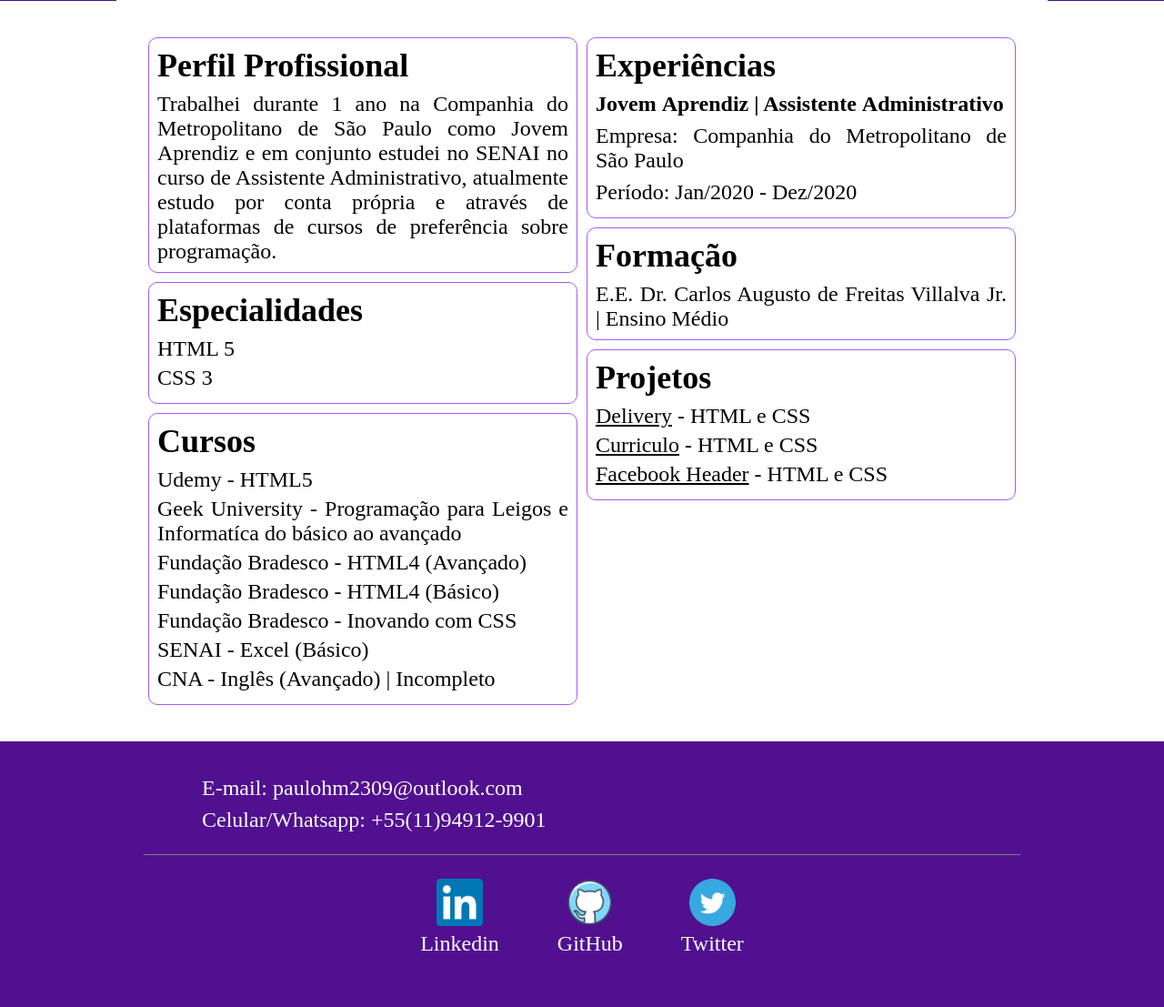
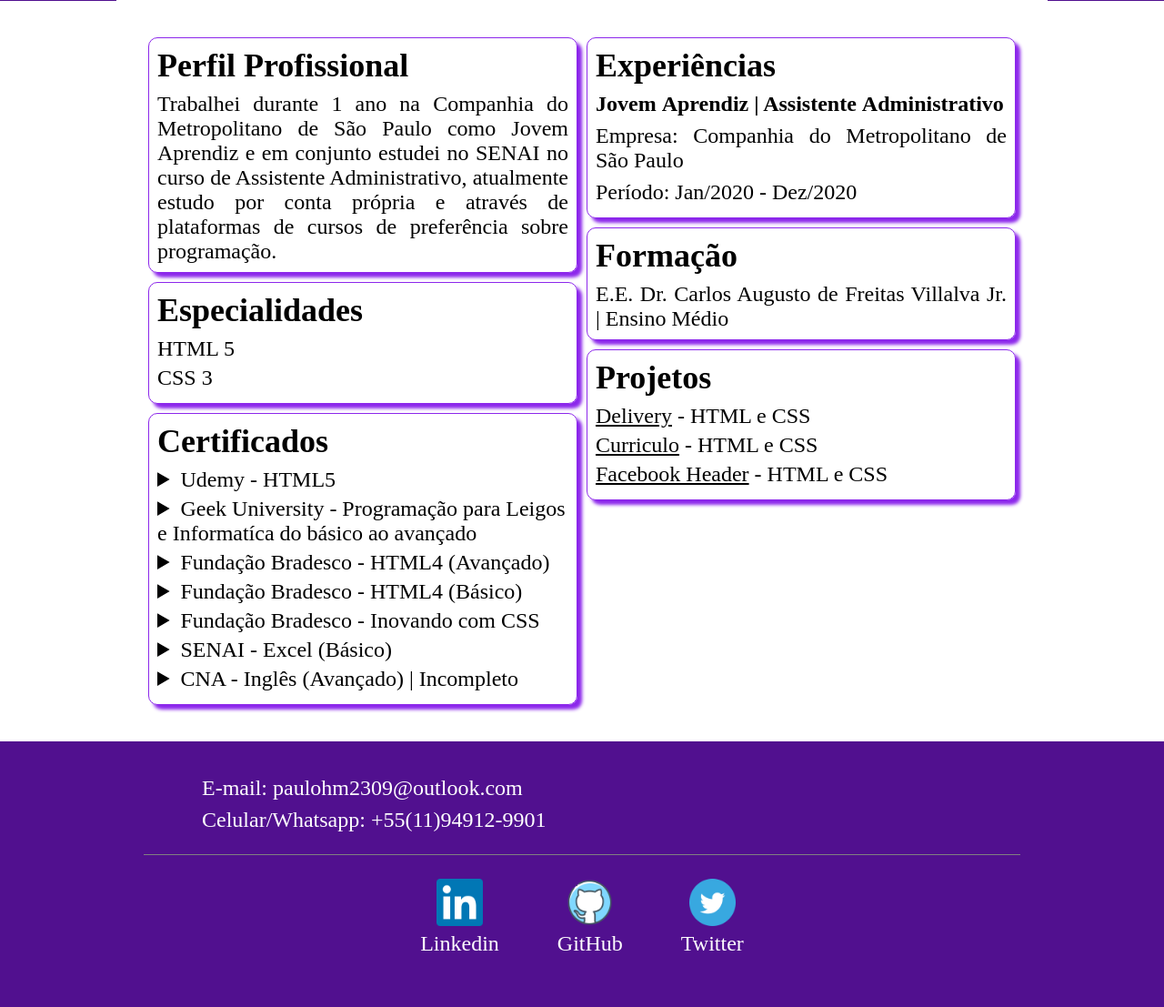
Before and after one commit to PauloHenriqueMagno/Curriculo, a PHP site: page / in a window 1280 px wide. Shown: the part 459-1566 px from the top of the page at 91% size. Run offline with PHP 8.4, Linux system fonts and the light colour scheme.

Commit message:
teste de certificados

```diff
--- a/index.html
+++ b/index.html
@@ -81,15 +81,37 @@
 				</article>
 
 				<article>
-					<h2>Cursos</h2>
+					<h2>Certificados</h2>
 					<ul>
-						<li>Udemy - HTML5</li>
-						<li>Geek University - Programação para Leigos e Informatíca do básico ao avançado</>
-						<li>Fundação Bradesco - HTML4 (Avançado)</li>
-						<li>Fundação Bradesco - HTML4 (Básico)</li>
-						<li>Fundação Bradesco - Inovando com CSS</li>
-						<li>SENAI - Excel (Básico)</li>
-						<li>CNA - Inglês (Avançado) | Incompleto</li>
+						<li><details>
+							<summary>Udemy - HTML5</summary>
+							<p>Emitido: 12 de março de 2021.</p>
+							<a href="http://ude.my/UC-1c3948db-12d3-444e-8ef2-b4a8e94c4a1a" target="_blank">Certificado</a>
+						</details></li>
+						<li><details>
+							<summary>Geek University - Programação para Leigos e Informatíca do básico ao avançado</summary>
+							<iframe src="documents/programming_for_beginners.pdf" style="width: 100%; height: 100%"></iframe>
+						</details></li>
+						<li><details><summary>Fundação Bradesco - HTML4 (Avançado)</summary>
+							<p>Emitido: 26 de janeiro de 2021.</p>
+							<p>Utilize o codigo no site abaixo para validar:<br>
+								5852793C-1B0C-43BD-9BC9-1503B510F37C</p>
+							<a href="https://www.ev.org.br/validar-certificado" target="_blank">https://www.ev.org.br/validar-certificado</a>
+						</details></li>
+						<li><details>
+							<summary>Fundação Bradesco - HTML4 (Básico)</summary>
+							<p>Emitido: 26 de janeiro de 2021.</p>
+							<p>Utilize o codigo no site abaixo para validar:<br>
+								C1D15EB2-2ED2-4E89-8D37-BE0B0B7F5A60</p>
+							<a href="https://www.ev.org.br/validar-certificado" target="_blank">https://www.ev.org.br/validar-certificado</a>
+						</details></li>
+						<li><details><summary>Fundação Bradesco - Inovando com CSS</summary><p>Emitido: 12 de março de 2021.</p></details></li>
+						<li><details>
+							<summary>SENAI - Excel (Básico)</summary>
+							<p>Emitido: 30 de setembro de 2020.</p>
+							<a href="http://www.sp.senai.br/consulta-certificado?qrcode=0007420/5830081" target="_blank">Certificado</a>
+						</details></li>
+						<li><details><summary>CNA - Inglês (Avançado) | Incompleto</summary></details></li>
 					</ul>
 				</article>
 
--- a/style.css
+++ b/style.css
@@ -2,7 +2,7 @@
 	--cor-de-fundo: rgb(81, 16, 143);
 	--cor-de-fundo-secundario: white;
 	--font-size-padrão: 3vw;
-	--cor-borda: rgb(169, 88, 245);
+	--cor-borda: rgb(140, 39, 235);
 	--container-size: 90vw;
 	--footer-font-color: white;
 	--font-color: black;
@@ -131,6 +131,10 @@
 	color: var(--font-color);
 	text-decoration: underline;
 }
+main article details{
+	text-align: left;
+	text-justify: none;
+}
 
 /*EXTRA*/
 
@@ -236,7 +240,9 @@
 	main .container{
 		max-width: var(--container-size);
 	}
-
+	main article{
+		box-shadow: 0.4vw 0.4vw 0.3vw var(--cor-borda);
+	}
 	/*Footer*/
 	footer .redes-sociais ul li a img{
 		width: 4vw;
```
Also changed, not shown: 1 other file.
